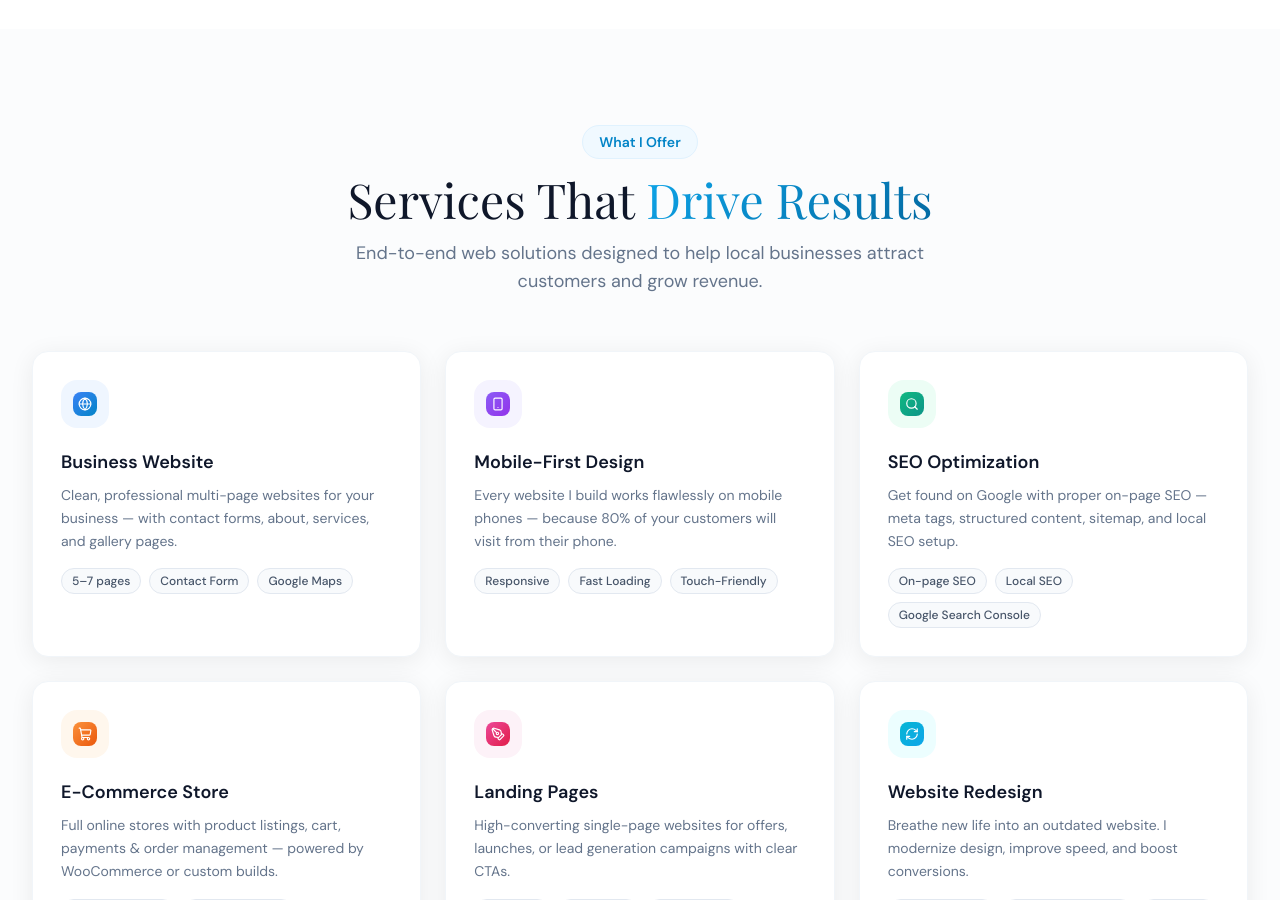
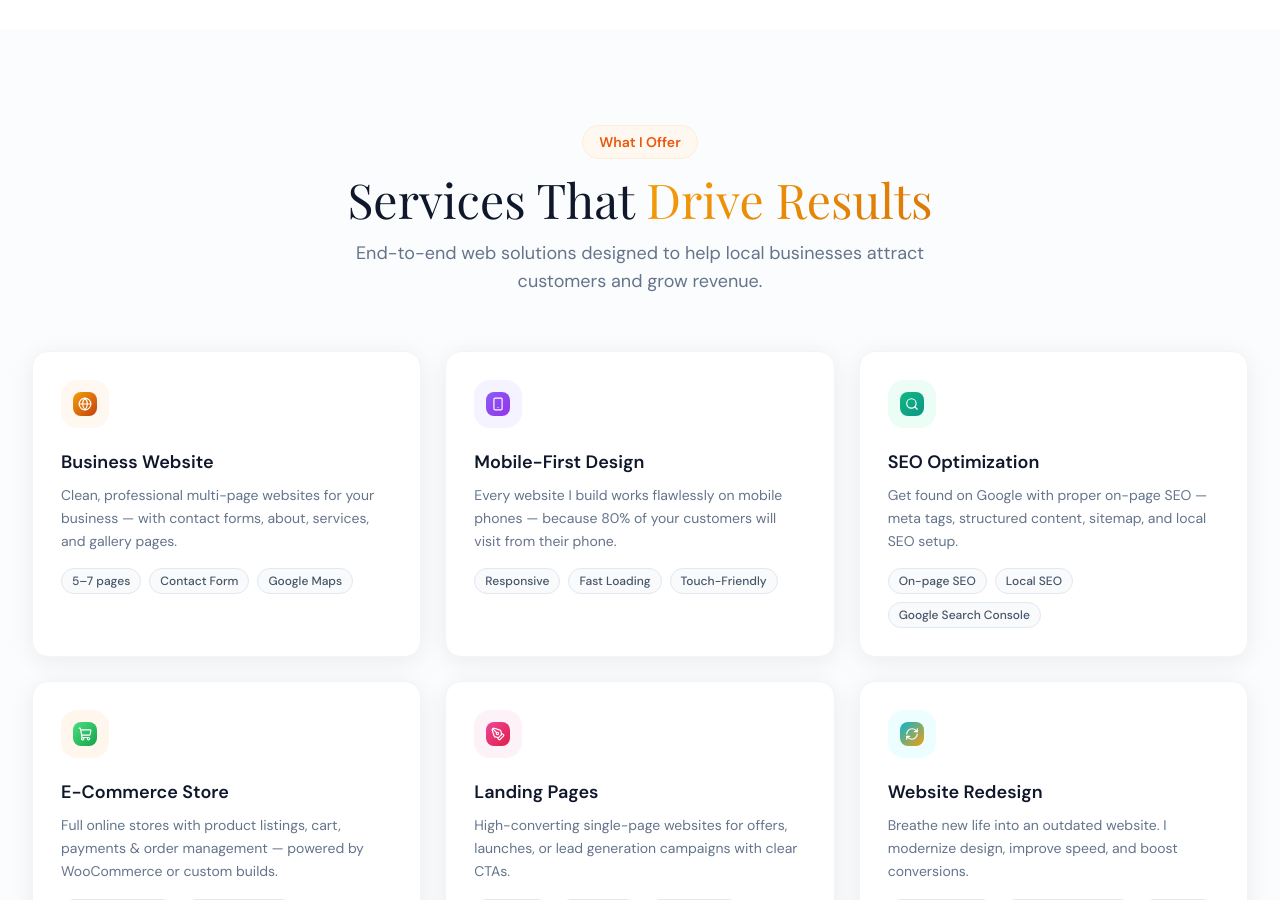
Before and after one commit to rohankumar39/adindia360, a React (Vite) app: page / in a window 1280 px wide. Shown: the part 1900-2800 px from the top of the page. Built offline with nearby package versions, Linux system fonts and the light colour scheme.

Commit message:
Update Contact

```diff
--- a/src/components/CTABanner.jsx
+++ b/src/components/CTABanner.jsx
@@ -52,7 +52,7 @@ export default function CTABanner() {
                 <ArrowRight className="w-4 h-4 group-hover:translate-x-1 transition-transform" />
               </a>
               <a
-                href="https://wa.me/919999999999?text=Hi! I'm interested in getting a website for my business."
+                href="https://wa.me/918004084005?text=Hi! I'm interested in getting a website for my business."
                 target="_blank"
                 rel="noopener noreferrer"
                 className="inline-flex items-center gap-2 px-8 py-4 bg-emerald-500 hover:bg-emerald-600 text-white font-bold rounded-2xl hover:scale-105 transition-all duration-200 text-base shadow-xl"
--- a/src/components/Contact.jsx
+++ b/src/components/Contact.jsx
@@ -4,7 +4,7 @@ import { Send, Phone, Mail, MapPin, MessageCircle, CheckCircle2 } from "lucide-r
 
 const contactInfo = [
   { icon: Phone, label: "Phone / WhatsApp", value: "+91 80040 84005", href: "tel:+918004084005" },
-  { icon: Mail, label: "Email", value: "hello@adindia360.com", href: "mailto:hello@adindia360.com" },
+  { icon: Mail, label: "Email", value: "info.adindia360@gmail.com", href: "mailto:info.adindia360@gmail.com" },
   { icon: MapPin, label: "Location", value: "Delhi, India", href: null },
 ];
 
@@ -87,7 +87,7 @@ export default function Contact() {
               WhatsApp Me Directly
             </a>
 
-            <div className="bg-gradient-to-br from-brand-50 to-blue-50 border border-brand-100 rounded-2xl p-6">
+            <div className="bg-gradient-to-br from-brand-50 to-emerald-50 border border-brand-100 rounded-2xl p-6">
               <p className="text-brand-800 font-semibold text-sm mb-1">⚡ Quick Response Guarantee</p>
               <p className="text-brand-600 text-sm">I respond to every enquiry within 2 hours during business hours (9am–8pm IST).</p>
             </div>
--- a/src/components/Hero.jsx
+++ b/src/components/Hero.jsx
@@ -129,7 +129,7 @@ export default function Hero() {
                   </div>
                 ))}
               </div>
-              <div className="rounded-2xl bg-gradient-to-br from-brand-50 to-blue-50 p-6 border border-brand-100">
+              <div className="rounded-2xl bg-gradient-to-br from-brand-50 to-emerald-50 p-6 border border-brand-100">
                 <div className="text-sm font-semibold text-brand-700 mb-3">Industries I Serve</div>
                 <div className="flex flex-wrap gap-2">
                   {["🏪 Retail Shops","🍽 Restaurants","🏫 Schools","✈️ Travel","🏗 Startups","💼 Services"].map((t) => (
--- a/src/components/Portfolio.jsx
+++ b/src/components/Portfolio.jsx
@@ -17,7 +17,7 @@ const projects = [
     title: "Sunrise Academy",
     category: "School",
     tags: ["Admissions", "Events", "Faculty"],
-    color: "from-blue-400 to-brand-600",
+    color: "from-brand-400 to-brand-600",
     emoji: "🏫",
     desc: "School website with admission form, event calendar, and faculty directory.",
   },
@@ -73,7 +73,7 @@ const projects = [
     title: "MindBridge Coaching",
     category: "School",
     tags: ["Courses", "Results", "Enquiry"],
-    color: "from-indigo-400 to-blue-600",
+    color: "from-brand-400 to-brand-600",
     emoji: "📚",
     desc: "Coaching institute site with course batches, toppers list, and online enquiry.",
   },
--- a/src/components/Pricing.jsx
+++ b/src/components/Pricing.jsx
@@ -91,7 +91,7 @@ export default function Pricing() {
               transition={{ duration: 0.55, delay: i * 0.12 }}
               className={`relative rounded-2xl p-8 border flex flex-col transition-all duration-300 ${
                 plan.highlight
-                  ? "bg-gradient-to-b from-brand-600 to-brand-800 border-brand-600 text-white shadow-[0_20px_60px_rgba(14,165,233,0.3)] md:scale-105"
+                  ? "bg-gradient-to-b from-brand-600 to-brand-800 border-brand-600 text-white shadow-[0_20px_60px_rgba(245,158,11,0.3)] md:scale-105"
                   : "bg-white border-slate-200 shadow-card hover:shadow-hover"
               }`}
             >
--- a/src/components/Process.jsx
+++ b/src/components/Process.jsx
@@ -84,7 +84,7 @@ export default function Process() {
           initial={{ opacity: 0, y: 20 }}
           animate={inView ? { opacity: 1, y: 0 } : {}}
           transition={{ duration: 0.5, delay: 0.6 }}
-          className="mt-14 bg-gradient-to-r from-brand-50 to-blue-50 border border-brand-100 rounded-2xl p-8 text-center"
+          className="mt-14 bg-gradient-to-r from-brand-50 to-emerald-50 border border-brand-100 rounded-2xl p-8 text-center"
         >
           <p className="text-slate-700 font-medium text-lg mb-4">
             ⚡ Ready to get started? Most projects are delivered in <span className="text-brand-600 font-bold">7–14 business days.</span>
--- a/src/components/Services.jsx
+++ b/src/components/Services.jsx
@@ -6,8 +6,8 @@ import { Globe, Smartphone, Search, ShoppingCart, PenTool, RefreshCw } from "luc
 const services = [
   {
     icon: Globe,
-    color: "from-blue-500 to-brand-600",
-    bg: "bg-blue-50",
+    color: "from-brand-500 to-brand-700",
+    bg: "bg-brand-50",
     title: "Business Website",
     desc: "Clean, professional multi-page websites for your business — with contact forms, about, services, and gallery pages.",
     tags: ["5–7 pages", "Contact Form", "Google Maps"],
--- a/src/index.css
+++ b/src/index.css
@@ -22,13 +22,13 @@ body {
     font-family: 'Playfair Display', serif;
   }
   .text-gradient {
-    background: linear-gradient(135deg, #0ea5e9 0%, #0369a1 100%);
+    background: linear-gradient(135deg, #f59e0b 0%, #d97706 100%);
     -webkit-background-clip: text;
     -webkit-text-fill-color: transparent;
     background-clip: text;
   }
   .text-gradient-warm {
-    background: linear-gradient(135deg, #f97316 0%, #ea580c 100%);
+    background: linear-gradient(135deg, #fbbf24 0%, #f59e0b 100%);
     -webkit-background-clip: text;
     -webkit-text-fill-color: transparent;
     background-clip: text;
@@ -36,5 +36,5 @@ body {
 }
 
 ::-webkit-scrollbar { width: 6px; }
-::-webkit-scrollbar-track { background: #f1f5f9; }
-::-webkit-scrollbar-thumb { background: #0ea5e9; border-radius: 3px; }
+::-webkit-scrollbar-track { background: #fff8f1; }
+::-webkit-scrollbar-thumb { background: #f59e0b; border-radius: 3px; }
--- a/tailwind.config.js
+++ b/tailwind.config.js
@@ -9,33 +9,33 @@ export default {
       },
       colors: {
         brand: {
-          50: "#f0f9ff",
-          100: "#e0f2fe",
-          200: "#bae6fd",
-          300: "#7dd3fc",
-          400: "#38bdf8",
-          500: "#0ea5e9",
-          600: "#0284c7",
-          700: "#0369a1",
-          800: "#075985",
-          900: "#0c4a6e",
+          50: "#fff8f1",
+          100: "#ffedd5",
+          200: "#fed7aa",
+          300: "#fdba74",
+          400: "#fb923c",
+          500: "#f59e0b", // Saffron / Orange
+          600: "#ea580c",
+          700: "#c2410c",
+          800: "#9a3412",
+          900: "#7c2d12",
         },
         accent: {
-          50: "#fff7ed",
-          100: "#ffedd5",
-          400: "#fb923c",
-          500: "#f97316",
-          600: "#ea580c",
+          50: "#f0fdf4",
+          100: "#dcfce7",
+          400: "#4ade80",
+          500: "#22c55e",
+          600: "#16a34a",
         },
       },
       boxShadow: {
         card: "0 4px 24px rgba(0,0,0,0.07)",
         hover: "0 8px 40px rgba(0,0,0,0.13)",
-        glow: "0 0 40px rgba(14,165,233,0.18)",
+        glow: "0 0 40px rgba(245,158,11,0.18)",
       },
       backgroundImage: {
         "hero-gradient":
-          "linear-gradient(135deg, #f0f9ff 0%, #ffffff 50%, #fff7ed 100%)",
+          "linear-gradient(135deg, #fff8f1 0%, #ffffff 50%, #f0fdf4 100%)",
         "card-gradient": "linear-gradient(135deg, #ffffff 0%, #f8fafc 100%)",
       },
     },
```
